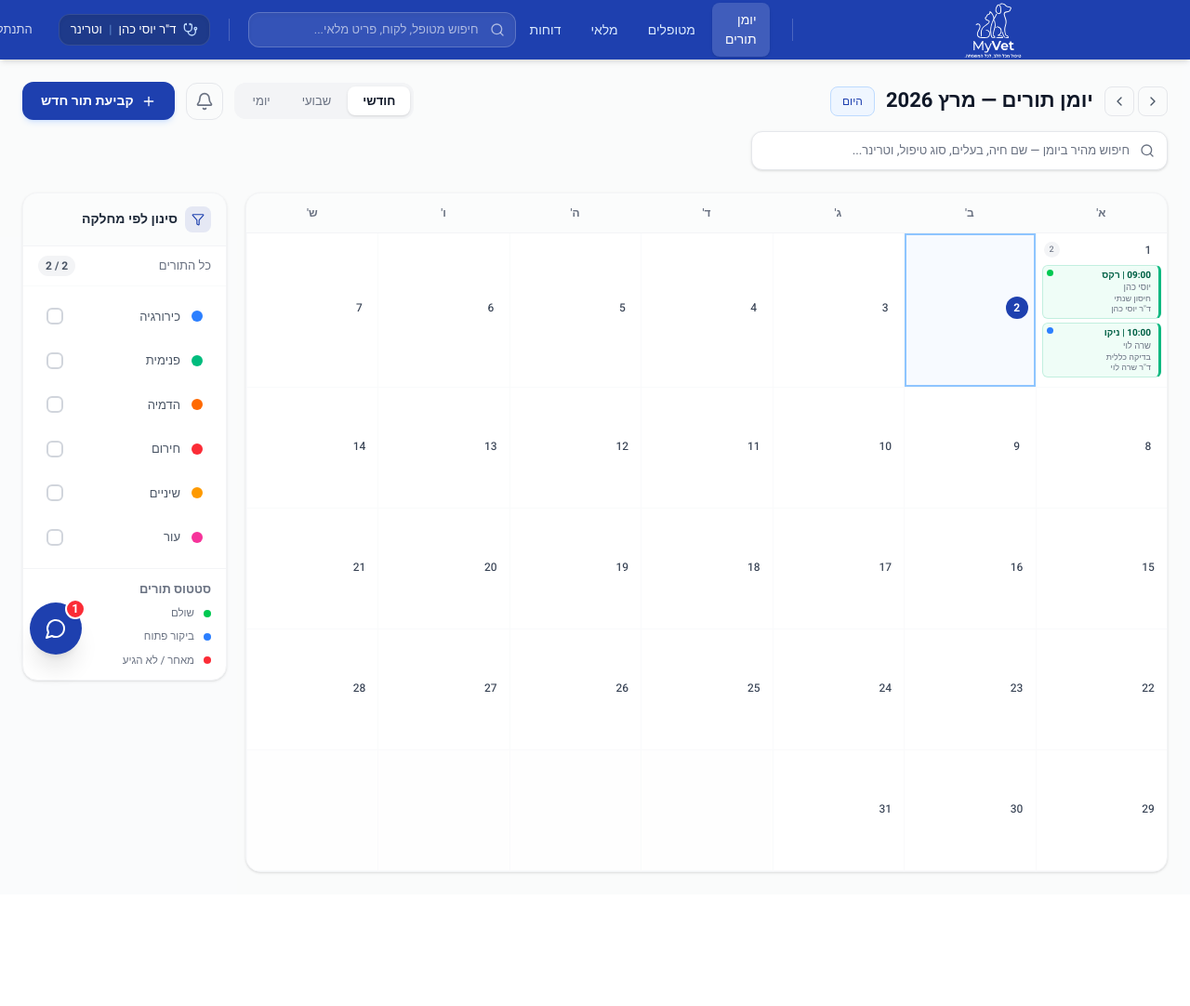
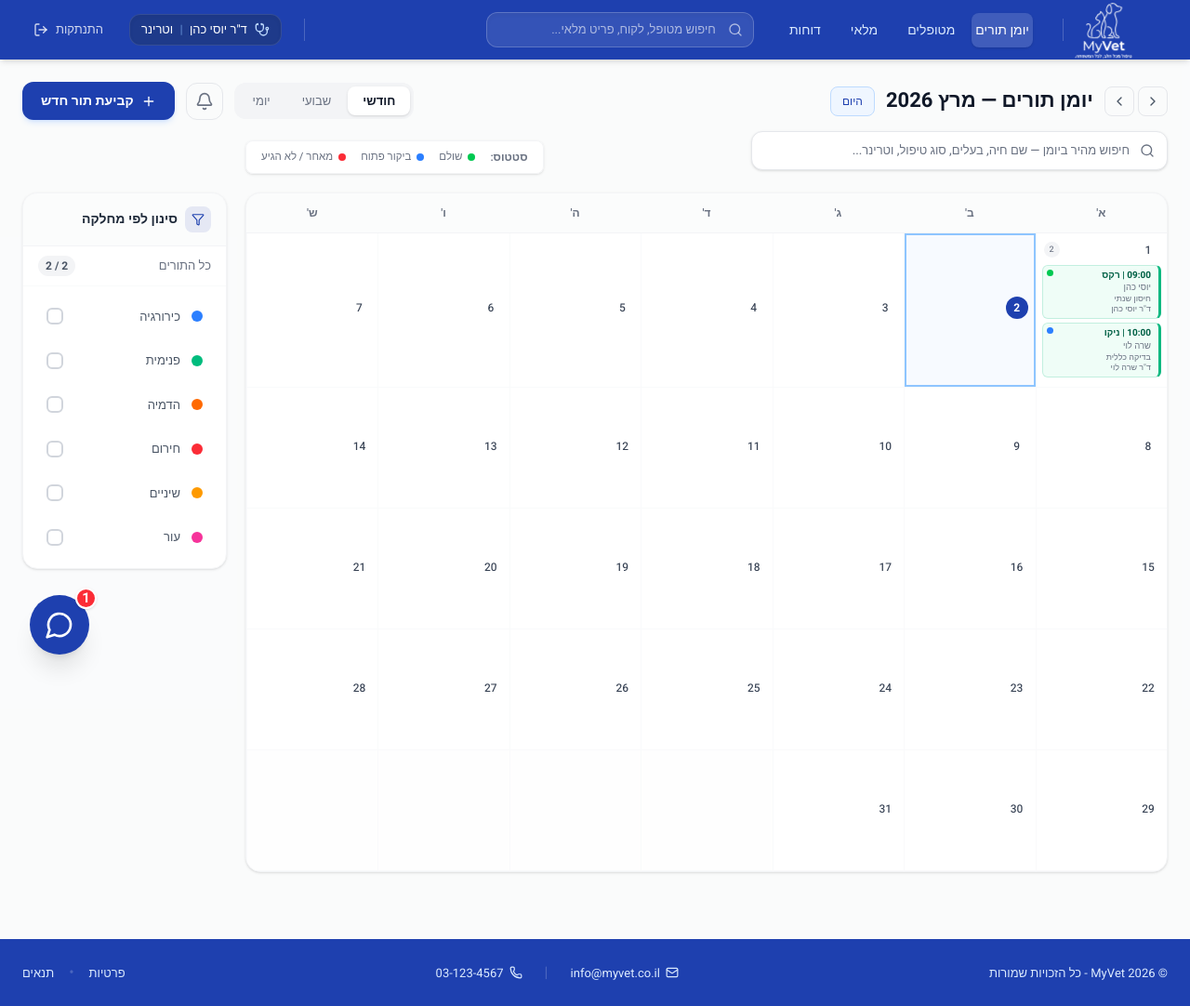
Before and after one commit to maozNachum/MyVet_Prototype_new, a React (Vite) app: page /appointments in a window 1280 px wide. Shown: the whole page at 93% size. Before the commit the page ends 962 px from the top, so only its background shows below. Built offline with nearby package versions, Linux system fonts and the light colour scheme.

Commit message:
שיפצורים
הוספת פוטר
טיפול שורת ניווט
טיפול רזולוציה כללית של המסך
טיפול בכפתור הצאט
טיפול במסך יומן תורים

```diff
--- a/src/app/components/ChatWidget.tsx
+++ b/src/app/components/ChatWidget.tsx
@@ -33,7 +33,7 @@ const staffConversations: Conversation[] = [
   ]},
 ];
 
-// ─── Sub-Components ────────────────────────────────────────────────────
+// ─── Sub-Components ────
 const ConversationItem = ({ conv, onClick }: { conv: Conversation; onClick: () => void }) => (
   <button onClick={onClick} className="w-full px-4 py-3.5 flex items-center gap-3 hover:bg-blue-50/50 transition-colors border-b border-gray-50 text-right cursor-pointer">
     <div className="relative shrink-0">
@@ -74,7 +74,7 @@ const MessageBubble = ({ msg, onImageClick }: { msg: Message; onImageClick: (url
   </div>
 );
 
-// ─── Main Component ────────────────────────────────────────────────────
+// ─── Main Component ─
 export function ChatWidget({ mode }: { mode: "owner" | "staff" }) {
   const internalOnly = mode === "staff" && isInternalChatOnly();
   const [isOpen, setIsOpen] = useState(false);
@@ -123,13 +123,13 @@ export function ChatWidget({ mode }: { mode: "owner" | "staff" }) {
         </div>
       )}
 
-      {/* Floating Button - הועלה למעלה והאייקון שונה */}
+      {/* Floating Button */}
       <button
         onClick={() => setIsOpen(!isOpen)}
-        className="fixed bottom-24 left-8 z-[999] w-14 h-14 rounded-full bg-[#1e40af] hover:bg-[#1e3a8a] text-white shadow-xl flex items-center justify-center transition-all hover:scale-105 cursor-pointer"
+        className="fixed bottom-24 left-8 z-[999] w-16 h-16 rounded-full bg-[#1e40af] hover:bg-[#1e3a8a] text-white shadow-xl flex items-center justify-center transition-all hover:scale-105 cursor-pointer"
       >
-        {isOpen ? <X className="w-6 h-6" /> : <MessageCircle className="w-6 h-6" />}
-        {!isOpen && totalUnread > 0 && <span className="absolute -top-1 -right-1 bg-red-500 text-white text-[13px] font-bold rounded-full min-w-[22px] h-[22px] flex items-center justify-center border-2 border-white">{totalUnread}</span>}
+        {isOpen ? <X className="w-8 h-8" /> : <MessageCircle className="w-8 h-8" />}
+        {!isOpen && totalUnread > 0 && <span className="absolute -top-2 -right-2 bg-red-500 text-white text-[15px] font-bold rounded-full min-w-[23px] h-[23px] flex items-center justify-center border-2 border-white shadow-sm">{totalUnread}</span>}
       </button>
 
       {/* Chat Panel */}
--- /dev/null
+++ b/src/app/components/Footer.tsx
@@ -0,0 +1,41 @@
+import { Mail, Phone } from "lucide-react";
+
+export function Footer() {
+  const currentYear = new Date().getFullYear();
+
+  return (
+    <footer className="bg-[#1e40af] text-white py-6 mt-12">
+      <div className="max-w-7xl mx-auto px-6 flex flex-col md:flex-row items-center justify-between gap-4">
+
+        {/* Copyright */}
+        <p className="text-blue-100 text-[13px]">
+          © {currentYear} MyVet - כל הזכויות שמורות
+        </p>
+
+        {/* Quick Contact */}
+        <div className="flex items-center gap-6">
+          <a href="mailto:info@myvet.co.il" className="flex items-center gap-1.5 text-blue-100 hover:text-white text-[13px] transition-colors">
+            <Mail className="w-3.5 h-3.5" />
+            <span>info@myvet.co.il</span>
+          </a>
+          <span className="text-white/20">|</span>
+          <a href="tel:+972-3-1234567" className="flex items-center gap-1.5 text-blue-100 hover:text-white text-[13px] transition-colors">
+            <Phone className="w-3.5 h-3.5" />
+            <span>03-123-4567</span>
+          </a>
+        </div>
+
+        {/* Links */}
+        <div className="flex items-center gap-4">
+          <a href="#" className="text-blue-100 hover:text-white text-[13px] transition-colors">
+            פרטיות
+          </a>
+          <span className="text-white/20">•</span>
+          <a href="#" className="text-blue-100 hover:text-white text-[13px] transition-colors">
+            תנאים
+          </a>
+        </div>
+      </div>
+    </footer>
+  );
+}
--- a/src/app/components/MyVetLogo.tsx
+++ b/src/app/components/MyVetLogo.tsx
@@ -13,8 +13,8 @@ export function MyVetLogo({
     <svg
       version="1.0"
       xmlns="http://www.w3.org/2000/svg"
-      width="100%"
-      height="100%"
+      width="full"
+      height="full"
       viewBox="0 0 600 327"
       preserveAspectRatio="xMidYMid meet"
       className={className}
@@ -23,6 +23,7 @@ export function MyVetLogo({
         transform="translate(0,327) scale(0.1,-0.1)"
         fill={fillColor}
         stroke="none"
+
       >
         // בלוק עיצוב הלוגו בגלל שהוא בקובץ, לא ניתן להעתיק אותו כטקסט ולכן יש צורך לעצב אותו מחדש בקוד svg
         <path d="M3435 2855 c-5 -2 -22 -6 -37 -9 -26 -6 -38 -29 -20 -40 5 -3 27 0 51 6 60 15 140 -4 175 -42 15 -16 38 -40 50 -53 17 -19 41 -28 97 -37 111 -18 119 -22 110 -62 -21 -91 -58 -122 -164 -137 -97 -14 -116 -28 -138 -105 -7 -25 0 -55 38 -166 61 -174 63 -234 14 -394 -39 -127 -39 -212 0 -356 22 -83 33 -99 82 -115 16 -5 37 -20 45 -33 l14 -22 -64 0 c-54 0 -68 4 -85 23 -20 21 -93 192 -93 216 0 6 -9 11 -20 11 -27 0 -26 -6 20 -123 60 -152 77 -167 195 -167 86 0 94 7 75 65 -13 39 -43 65 -77 65 -63 0 -103 257 -62 395 61 202 60 280 -6 453 -59 156 -43 203 74 215 84 9 133 38 164 96 65 122 47 159 -88 176 -73 9 -98 21 -139 70 -46 56 -150 90 -211 70z" />
--- a/src/app/components/Navbar.tsx
+++ b/src/app/components/Navbar.tsx
@@ -2,7 +2,6 @@ import { LogOut, Search, Cat, Dog, X, Phone, Stethoscope, Scissors } from "lucid
 import { Link, useLocation, useNavigate } from "react-router";
 import { useState, useRef, useEffect } from "react";
 import { patients } from "../data/patients";
-// שים לב שייבאנו לכאן גם את getStaffName
 import { getStaffType, getStaffLabel, canAccessReportsPage, getStaffName } from "../data/staffAuth";
 import { MyVetLogo } from "./MyVetLogo";
 import { useSearchFilter } from "../hooks/useSearchFilter";
@@ -48,7 +47,7 @@ export function Navbar() {
 
   const staffType = getStaffType();
   const staffLabel = getStaffLabel(staffType);
-  const staffName = getStaffName(); // שולפים את השם של המשתמש
+  const staffName = getStaffName();
   const StaffIcon = staffType === "vet" ? Stethoscope : staffType === "nurse" ? Scissors : Phone;
 
   const isActive = (path: string) => location.pathname === path;
@@ -91,22 +90,21 @@ export function Navbar() {
 
   return (
     <nav className="bg-[#1e40af] text-white shadow-md sticky top-0 z-50 w-full">
-      <div className="w-full px-6 h-16 flex items-center justify-between">
+      <div className="max-w-[1600px] mx-auto px-6 h-16 flex items-center justify-between">
 
-        {/* ─── צד ימין (קצה המסך הימני למעלה): לוגו וניווט ─── */}
-        <div className="flex items-center gap-6">
-          <Link to="/" className="max-w-7xl mx-auto px-30 h-16 flex items-center justify-between">
-            <div className="h-19 w-auto flex items-center justify-center">
-              <MyVetLogo color="white" className="h-full w-auto" />
+        {/* קבוצה ימנית: לוגו, ניווט וחיפוש */}
+        <div className="flex items-center gap-4 xl:gap-6">
+          <Link to="/" className="flex items-center hover:opacity-90 transition-opacity shrink-0">
+            {/* לוגו */}
+            <div className="w-22 h-19 flex items-center justify-center transform scale-[1.6] origin-right">
+              <MyVetLogo color="white" />
             </div>
           </Link>
-
-          <div className="hidden md:block w-px h-6 bg-white/20"></div>
-
+          <div className="hidden md:block w-px h-6 bg-white/20 ml-2"></div>
           <div className="hidden md:flex items-center gap-1">
             <Link
               to="/appointments"
-              className={`px-3.5 py-2 rounded-lg text-[14px] font-medium transition-all cursor-pointer ${
+              className={`px-1 py-2 rounded-lg text-[14px] font-medium transition-all cursor-pointer whitespace-nowrap ${
                 isActive("/appointments") ? "bg-white/15 text-white shadow-sm" : "text-blue-100 hover:bg-white/10 hover:text-white"
               }`}
             >
@@ -114,7 +112,7 @@ export function Navbar() {
             </Link>
             <Link
               to="/patients"
-              className={`px-3.5 py-2 rounded-lg text-[14px] font-medium transition-all cursor-pointer ${
+              className={`px-3.5 py-2 rounded-lg text-[14px] font-medium transition-all cursor-pointer whitespace-nowrap ${
                 isActive("/patients") ? "bg-white/15 text-white shadow-sm" : "text-blue-100 hover:bg-white/10 hover:text-white"
               }`}
             >
@@ -122,7 +120,7 @@ export function Navbar() {
             </Link>
             <Link
               to="/inventory"
-              className={`px-3.5 py-2 rounded-lg text-[14px] font-medium transition-all cursor-pointer ${
+              className={`px-3.5 py-2 rounded-lg text-[14px] font-medium transition-all cursor-pointer whitespace-nowrap ${
                 isActive("/inventory") ? "bg-white/15 text-white shadow-sm" : "text-blue-100 hover:bg-white/10 hover:text-white"
               }`}
             >
@@ -131,7 +129,7 @@ export function Navbar() {
             {canAccessReportsPage() && (
               <Link
                 to="/reports"
-                className={`px-3.5 py-2 rounded-lg text-[14px] font-medium transition-all cursor-pointer ${
+                className={`px-3.5 py-2 rounded-lg text-[14px] font-medium transition-all cursor-pointer whitespace-nowrap ${
                   isActive("/reports") ? "bg-white/15 text-white shadow-sm" : "text-blue-100 hover:bg-white/10 hover:text-white"
                 }`}
               >
@@ -139,12 +137,9 @@ export function Navbar() {
               </Link>
             )}
           </div>
-        </div>
 
-        {/* ─── קצה השמאלי של הסרגל ניווט ─── */}
-        <div className="flex items-center gap-5">
-
-          <div className="hidden lg:block w-72" ref={searchRef}>
+          {/* חיפוש */}
+          <div className="hidden lg:block w-64 xl:w-72" ref={searchRef}>
             <div className="relative w-full">
               <Search className="absolute right-3 top-1/2 -translate-y-1/2 w-4 h-4 text-white/60 pointer-events-none" />
               {searchQuery && (
@@ -188,7 +183,7 @@ export function Navbar() {
                                 <div className="bg-blue-50 rounded-lg w-9 h-9 flex items-center justify-center shrink-0">
                                   <PetIcon className="w-4.5 h-4.5 text-[#1e40af]" />
                                 </div>
-                                <div className="flex-1 min-w-0">
+                                <div className="flex-1 min-w-0 text-right">
                                   <div className="flex items-center gap-2">
                                     <span className="text-gray-900 text-[14px] font-semibold">{patient.pet.name}</span>
                                     <span className="text-gray-500 font-medium text-[12px]">{patient.pet.species} · {patient.pet.breed}</span>
@@ -214,7 +209,7 @@ export function Navbar() {
                               <div className="bg-violet-50 rounded-lg w-9 h-9 flex items-center justify-center shrink-0">
                                 <InvCategoryIcon category={item.category} />
                               </div>
-                              <div className="flex-1 min-w-0">
+                              <div className="flex-1 min-w-0 text-right">
                                 <div className="flex items-center gap-2">
                                   <span className="text-gray-900 text-[14px] font-semibold">{item.name}</span>
                                 </div>
@@ -238,11 +233,11 @@ export function Navbar() {
               )}
             </div>
           </div>
+        </div>
 
-          <div className="hidden lg:block w-px h-6 bg-white/20"></div>
-
-          {/* אזור המשתמש - שודרג כדי להראות את השם ואת התפקיד */}
-          <div className="flex items-center gap-4 ml-12 xl:ml-79">
+        {/* ─── קבוצה שמאלית: פרופיל והתנתקות ─── */}
+        <div className="flex items-center gap-4">
+          <div className="hidden lg:block w-px h-6 bg-white/20 ml-2"></div>
           <div className="flex items-center gap-2 bg-[#1e3a8a] rounded-xl px-3 py-1.5 border border-white/10 shadow-inner">
             <StaffIcon className="w-4 h-4 text-blue-200 shrink-0" />
             <span className="text-[13px] text-white font-medium whitespace-nowrap">
@@ -259,7 +254,6 @@ export function Navbar() {
         </div>
 
       </div>
-      </div>
     </nav>
   );
 }
--- a/src/app/components/schedule/DeptFilterPanel.tsx
+++ b/src/app/components/schedule/DeptFilterPanel.tsx
@@ -103,25 +103,6 @@ export function DeptFilterPanel({
           );
         })}
       </div>
-
-      {/* Status legend */}
-      <div className="px-4 py-3 border-t border-gray-100 space-y-2">
-        <p className="text-gray-500 font-medium text-[13px]" style={{ fontWeight: 600 }}>
-          סטטוס תורים
-        </p>
-        {[
-          { color: "bg-green-500", label: "שולם" },
-          { color: "bg-blue-500",  label: "ביקור פתוח" },
-          { color: "bg-red-500",   label: "מאחר / לא הגיע" },
-        ].map((s) => (
-          <div key={s.label} className="flex items-center gap-2.5">
-            <span className={`w-2 h-2 rounded-full shrink-0 ${s.color}`} />
-            <span className="text-gray-500 text-[11.5px]" style={{ fontWeight: 500 }}>
-              {s.label}
-            </span>
-          </div>
-        ))}
-      </div>
     </div>
   );
 }
--- a/src/app/pages/AppointmentSchedule.tsx
+++ b/src/app/pages/AppointmentSchedule.tsx
@@ -101,7 +101,25 @@ export function AppointmentSchedule() {
       {/* Main layout: [calendar] [right sidebar column] */}
       <div className="flex gap-5 items-start">
         {/* ── Calendar area ── */}
-        <div className="flex-1 min-w-0">
+        <div className="flex-1 min-w-0 relative">
+          {/* Status legend - top left corner */}
+          <div className="absolute -top-14 left-0 flex items-center gap-4 z-10 bg-white/95 backdrop-blur-sm px-4 py-2 rounded-lg border border-gray-100 shadow-sm">
+            <span className="text-gray-500 font-medium text-[12px]" style={{ fontWeight: 600 }}>
+              סטטוס:
+            </span>
+            {[
+              { color: "bg-green-500", label: "שולם" },
+              { color: "bg-blue-500",  label: "ביקור פתוח" },
+              { color: "bg-red-500",   label: "מאחר / לא הגיע" },
+            ].map((s) => (
+              <div key={s.label} className="flex items-center gap-1.5">
+                <span className={`w-2 h-2 rounded-full shrink-0 ${s.color}`} />
+                <span className="text-gray-500 text-[11.5px]" style={{ fontWeight: 500 }}>
+                  {s.label}
+                </span>
+              </div>
+            ))}
+          </div>
           {nav.viewMode === "monthly" && (
             <MonthlyView
               calendarCells={nav.calendarCells}
@@ -129,15 +147,6 @@ export function AppointmentSchedule() {
 
         {/* ── Right sidebar column ── */}
         <div className="w-[220px] shrink-0 flex flex-col gap-4 sticky top-[80px]">
-          {/* Department filter — always visible */}
-          <DeptFilterPanel
-            activeDepts={activeDepts}
-            onToggle={toggleDept}
-            onClearAll={clearDepts}
-            totalCount={totalCount}
-            filteredCount={filteredCount}
-          />
-
           {/* Day detail sidebar — monthly only, when a day is selected */}
           {nav.sidebarOpen &&
             nav.selectedDay !== null &&
@@ -151,6 +160,15 @@ export function AppointmentSchedule() {
                 onApptAction={actions.openAction}
               />
             )}
+
+          {/* Department filter — always visible */}
+          <DeptFilterPanel
+            activeDepts={activeDepts}
+            onToggle={toggleDept}
+            onClearAll={clearDepts}
+            totalCount={totalCount}
+            filteredCount={filteredCount}
+          />
         </div>
       </div>
 
--- a/src/app/pages/ClientPortal.tsx
+++ b/src/app/pages/ClientPortal.tsx
@@ -9,6 +9,7 @@ import {
 } from "lucide-react";
 import { useNavigate } from "react-router";
 import { ChatWidget } from "../components/ChatWidget";
+import { Footer } from "../components/Footer";
 import { OwnerBookAppointment } from "../components/OwnerBookAppointment";
 import { useAppointmentStore } from "../data/AppointmentStore";
 import { NotificationPanel } from "../components/shared/NotificationPanel";
@@ -934,6 +935,7 @@ export function ClientPortal() {
         </ModalOverlay>
       )}
 
+      <Footer />
       <ChatWidget mode="owner" />
     </div>
   );
--- a/src/app/pages/Layout.tsx
+++ b/src/app/pages/Layout.tsx
@@ -1,16 +1,20 @@
 import { Outlet } from "react-router";
 import { Navbar } from "../components/Navbar";
 import { ChatWidget } from "../components/ChatWidget";
+import { Footer } from "../components/Footer";
 
 export function Layout() {
   return (
     <div
       dir="rtl"
-      className="min-h-screen bg-gray-50/80"
+      className="min-h-screen bg-gray-50/80 flex flex-col"
       style={{ fontFamily: "'Heebo', sans-serif" }}
     >
       <Navbar />
-      <Outlet />
+      <main className="flex-1">
+        <Outlet />
+      </main>
+      <Footer />
       <ChatWidget mode="staff" />
     </div>
   );
--- a/src/app/pages/Login.tsx
+++ b/src/app/pages/Login.tsx
@@ -85,7 +85,7 @@ export function Login() {
           <div className="max-w-md">
             <div className="flex items-center gap-3">
               <div className="bg-white/20 backdrop-blur-md rounded-xl p-2.5 border border-white/20">
-                <MyVetLogo  size={28} color="white" />
+                <MyVetLogo color="white" className="w-7 h-7" />
               </div>
             </div>
           </div>
@@ -98,7 +98,7 @@ export function Login() {
           {/* Logo for mobile */}
           <div className="flex items-center justify-center gap-2.5 mb-10 lg:mb-12">
             <div className="bg-[#1e40af] rounded-xl p-2.5 shadow-lg shadow-blue-500/20">
-              <MyVetLogo size={24} color="white" />
+              <MyVetLogo color="white" className="w-6 h-6" />
             </div>
           </div>
 
--- a/src/app/pages/Reports.tsx
+++ b/src/app/pages/Reports.tsx
@@ -67,8 +67,8 @@ export function Reports() {
           <BarChart3 className="w-6 h-6 text-white" />
         </div>
         <div>
-          <h1 className="text-gray-900 text-[24px] font-bold">BUSINESS INTELLIGENCE DASHBOARD</h1>
-          <p className="text-gray-500 text-[14px]">תובנות מבוססות נתונים</p>דד
+          <h1 className="text-gray-900 text-[24px] font-bold">Business Intelligence Dashboard</h1>
+          <p className="text-gray-500 text-[14px]">תובנות מבוססות נתונים</p>
         </div>
       </div>
 
```
Also changed, not shown: src/app/components/schedule/CalendarSidebar.tsx (+7 -6 lines). Lines whose indentation alone changed are shown as unchanged.
